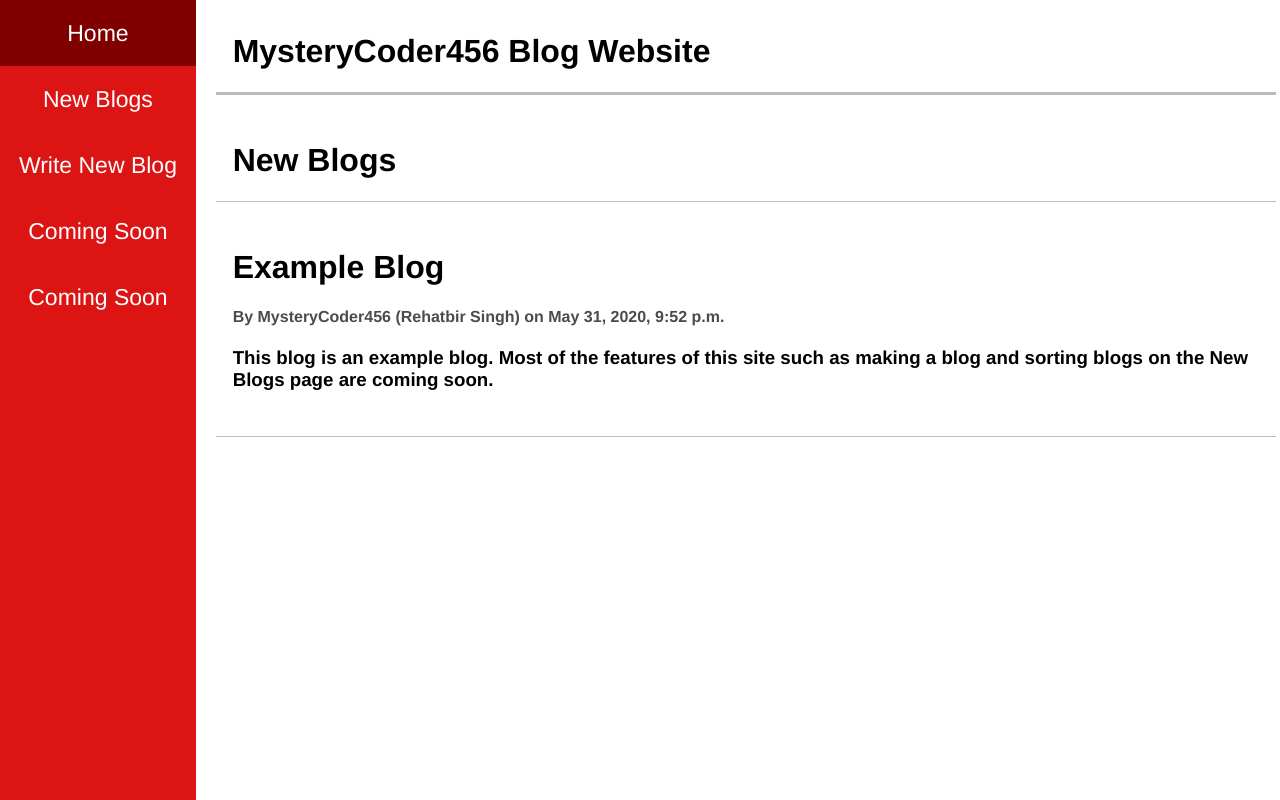
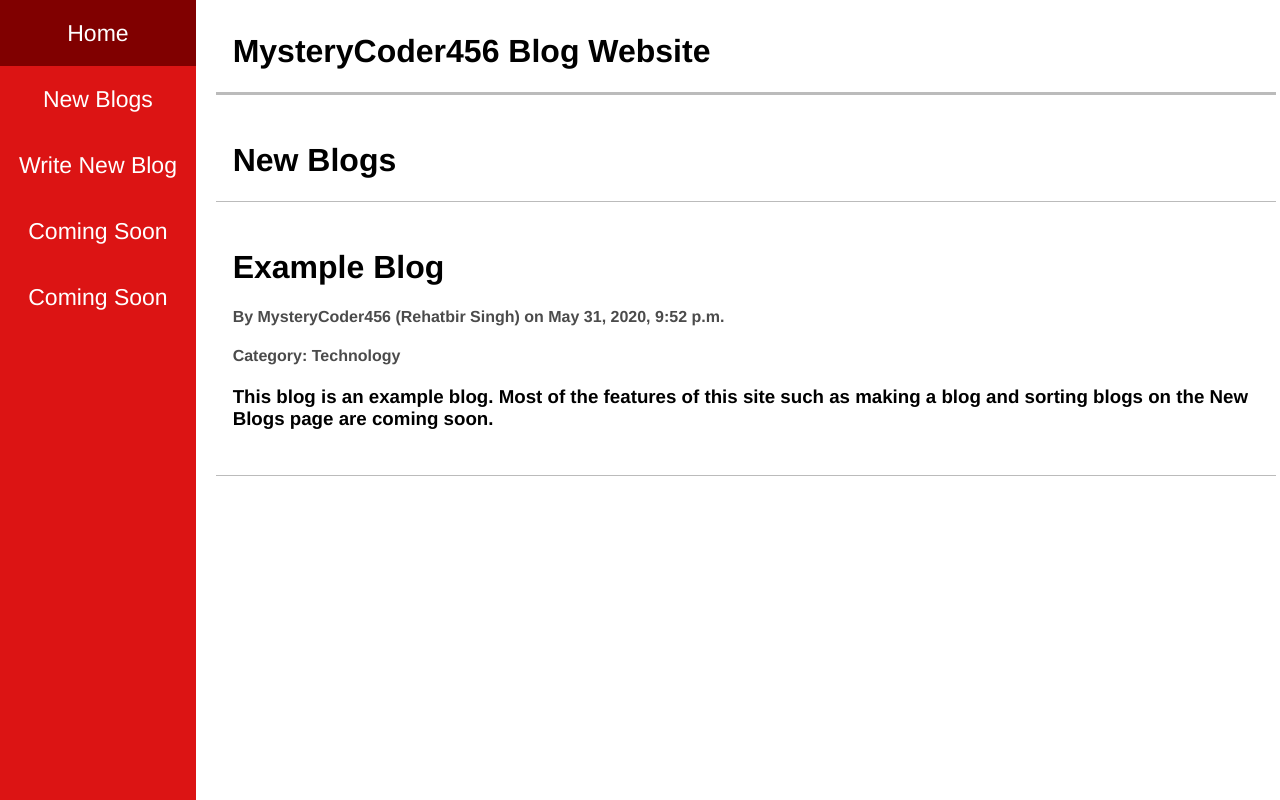
Before and after one commit to MysteryCoder456/Blog-App, a Django app: page /blogs/ in a window 1280 px wide. Run offline with Django 3.2, Linux system fonts and the light colour scheme; data comes from the database, SQL or seed files in the repository.

Commit message:
Added category to blogs

```diff
--- a/blog/templates/blog/blogs.html
+++ b/blog/templates/blog/blogs.html
@@ -14,6 +14,7 @@
 
         <h1>{{blog.title}}</h1>
         <h4>By {{blog.author}} on {{blog.creation_date}}</h4>
+        <h4>Category: {{blog.blog_list.name}}
         <h3>{{blog.content}}</h3>
 
         <br>
```
